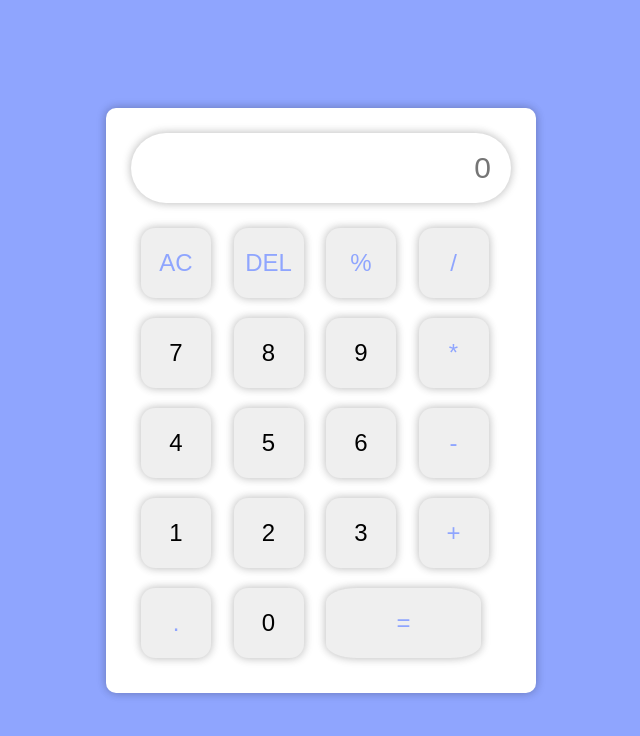
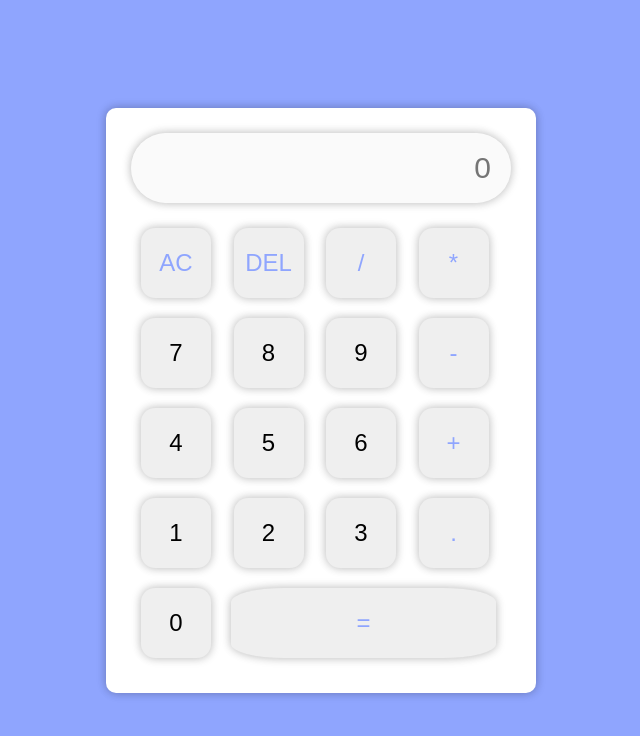
Before and after one commit to thiagokubrusly/calculadora-v2.0, a plain HTML site: page index.html in a window 1280 px wide. Shown: the whole page, without its empty margins (319-959 px from the left). Drawn offline with Linux system fonts and the light colour scheme.

Commit message:
melhorias de acessibilidade e design

```diff
--- a/index.html
+++ b/index.html
@@ -13,37 +13,36 @@
     <div class="calculator">
 
         <div class="output">
-            <input type="text" class="text" value="" placeholder="0">
+            <input type="text" class="text" placeholder="0" disabled>
         </div>
 
         <div>
-            <input type="button" value="AC" class="op AC" id="cleanDisplay">
-            <input type="button" value="DEL" class="op DEL" id="del">
-            <input type="button" value="%" class="op val" id="percentage">
-            <input type="button" value="/" class="op val" id="opDivision">
+            <button value="AC" class="op AC" id="cleanDisplay">AC</button>
+            <button value="DEL" class="op DEL" id="del">DEL</button>
+            <button value="/" class="op val" id="opDivision">/</button>
+            <button value="*" class="op val" id="opMultiplication">*</button>
         </div>
         <div>
-            <input type="button" value="7" class="val" id="key7">
-            <input type="button" value="8" class="val" id="key8">
-            <input type="button" value="9" class="val" id="key9">
-            <input type="button" value="*" class="op val" id="opMultiplication">
+            <button value="7" class="val" id="key7">7</button>
+            <button value="8" class="val" id="key8">8</button>
+            <button value="9" class="val" id="key9">9</button>
+            <button value="-" class="op val" id="opSubtraction">-</button>
         </div>
         <div>
-            <input type="button" value="4" class="val" id="key4">
-            <input type="button" value="5" class="val" id="key5">
-            <input type="button" value="6" class="val" id="key6">
-            <input type="button" value="-" class="op val" id="opSubtraction">
+            <button value="4" class="val" id="key4">4</button>
+            <button value="5" class="val" id="key5">5</button>
+            <button value="6" class="val" id="key6">6</button>
+            <button value="+" class="op val" id="opSum">+</button>
         </div>
         <div>
-            <input type="button" value="1" class="val" id="key1">
-            <input type="button" value="2" class="val" id="key2">
-            <input type="button" value="3" class="val" id="key3">
-            <input type="button" value="+" class="op val" id="opSum">
+            <button value="1" class="val" id="key1">1</button>
+            <button value="2" class="val" id="key2">2</button>
+            <button value="3" class="val" id="key3">3</button>
+            <button value="." class="op val" id="decimal">.</button>
         </div>
-        <div>
-            <input type="button" value="." class="op val" id="decimal">
-            <input type="button" value="0" class="val" id="key0">
-            <input type="button" value="=" class="equal op" id="opEqual">
+        <div class="lastLine">
+            <button value="0" class="val" id="key0">0</button>
+            <button value="=" class="equal op" id="opEqual">=</button>
         </div>
     </div>
 
--- a/index.js
+++ b/index.js
@@ -29,7 +29,6 @@ equalEl.addEventListener("click",()=>{
 const keyboardMap = {
     'c': 'cleanDisplay',
     Backspace: 'del',
-    '%': 'percentage',
     '/': 'opDivision',
 
     7: 'key7',
--- a/style.css
+++ b/style.css
@@ -19,13 +19,16 @@ body {
   background-color: var(--bg-blue);
 }
 
-input {
+.lastLine{
+  display: flex;
+}
+
+button, input {
   outline: none;
   border: none;
 }
 
-.calculator,
-input {
+.calculator, button, input {
   box-shadow: 1px 1px 10px rgba(0, 0, 0, 0.15),
     -1px -1px 10px rgba(0, 0, 0, 0.15);
 }
@@ -37,7 +40,7 @@ input {
   border-radius: 1.0rem;
 }
 
-input:not(.text) {
+button:not(.text), button {
   border-radius: 20%;
   width: 7.0rem;
   height: 7.0rem;
@@ -47,7 +50,7 @@ input:not(.text) {
   transition: all 0.2s ease-in-out;
 }
 
-input:hover:not(.text, .op) {
+button:hover:not(.text, .op) {
   background-color: var(--bg-purple);
   color: white;
   cursor: pointer;
@@ -76,6 +79,6 @@ input:hover:not(.text, .op) {
 }
 
 .calculator .equal {
-  width: 15.5rem;
+  width: 26.5rem;
   border-radius: 20%;
 }
```
Also changed, not shown: preview_newCalc.gif.
